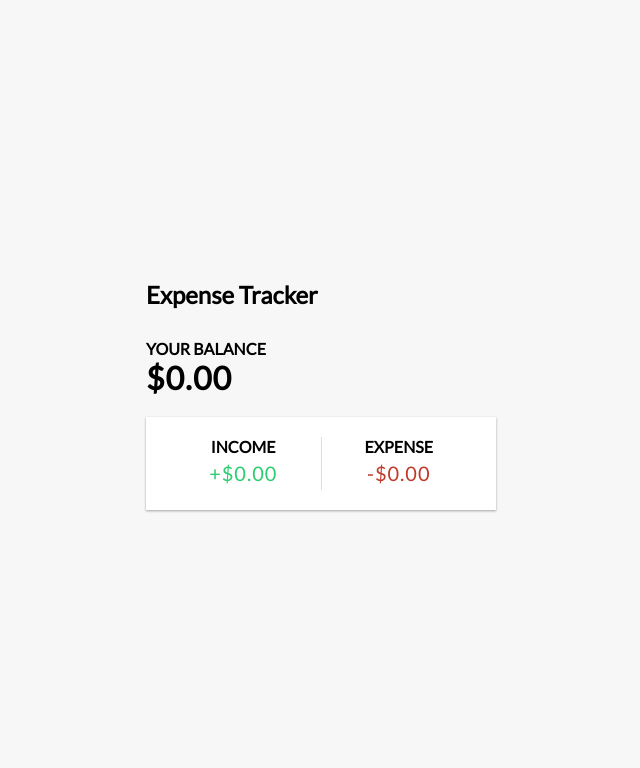
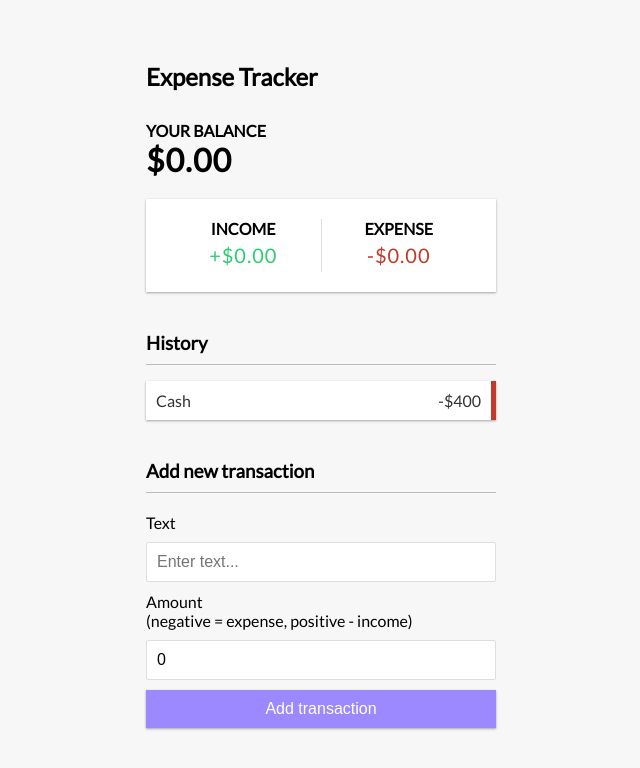
Before and after one commit to MohamedShawkyBayoumi/Expense-Tracker, a React (Create React App) app: page / in a window 1280 px wide. Shown: the top 768 px of the page, without its empty margins (319-959 px from the left). Built offline with nearby package versions, Linux system fonts and the light colour scheme.

Commit message:
Add Transaction component

```diff
--- a/src/App.js
+++ b/src/App.js
@@ -3,6 +3,8 @@ import './App.css';
 import Header from './components/Header';
 import Balance from './components/Balance';
 import IncomeExpenses from './components/IncomeExpenses';
+import TransactionList from './components/TransactionList';
+import AddTransaction from './components/AddTransaction';
 
 function App() {
   return (
@@ -11,6 +13,8 @@ function App() {
       <div className="container">
         <Balance />
         <IncomeExpenses />
+        <TransactionList />
+        <AddTransaction />
       </div>
     </div>
   );
--- /dev/null
+++ b/src/components/AddTransaction.js
@@ -0,0 +1,28 @@
+import React, { useState } from 'react';
+
+const AddTransaction = () => {
+
+    const [text, setText] = useState(''),
+          [amount, setAmount] = useState(0);
+
+    return (
+        <div>
+            <h3>Add new transaction</h3>
+            <form id="form">
+                <div className="form-control">
+                    <label htmlFor="text">Text</label>
+                    <input type="text" value={text} onChange={e => setText(e.target.value)} id="text" placeholder="Enter text..." />
+                </div>
+                <div className="form-control">
+                    <label htmlFor="text">
+                        Amount <br /> (negative = expense, positive - income)
+                    </label>
+                    <input type="number" value={amount} onChange={e => setAmount(e.target.value)} id="amount" placeholder="Enter amount..." />
+                </div>
+                <button className="btn">Add transaction</button>
+            </form>
+        </div>
+    )
+}
+
+export default AddTransaction
--- /dev/null
+++ b/src/components/TransactionList.js
@@ -0,0 +1,16 @@
+import React from 'react'
+
+const TransactionList = () => {
+    return (
+        <div>
+            <h3>History</h3>
+            <ul id="list" className="list">
+                <li className="minus">
+                    Cash <span>-$400</span><button className="delete-btn">x</button>
+                </li>
+            </ul>
+        </div>
+    )
+}
+
+export default TransactionList
```
